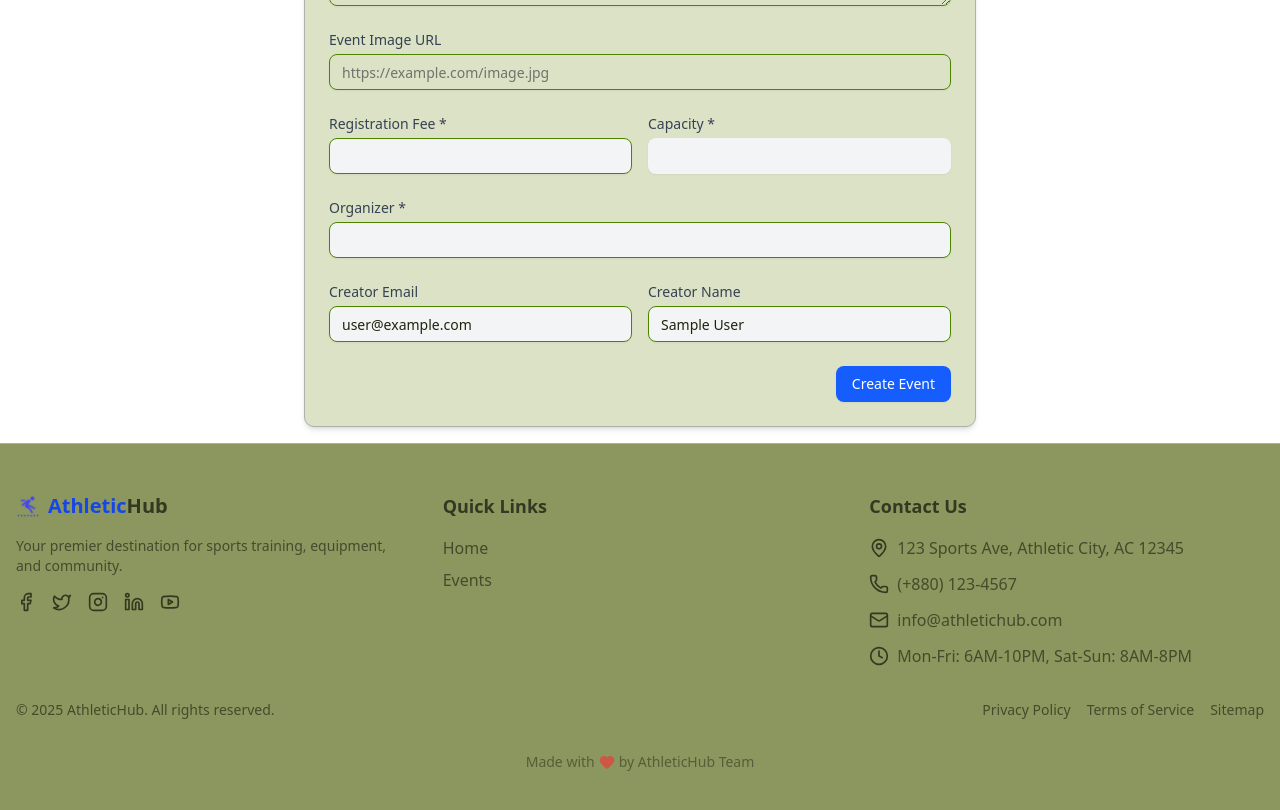
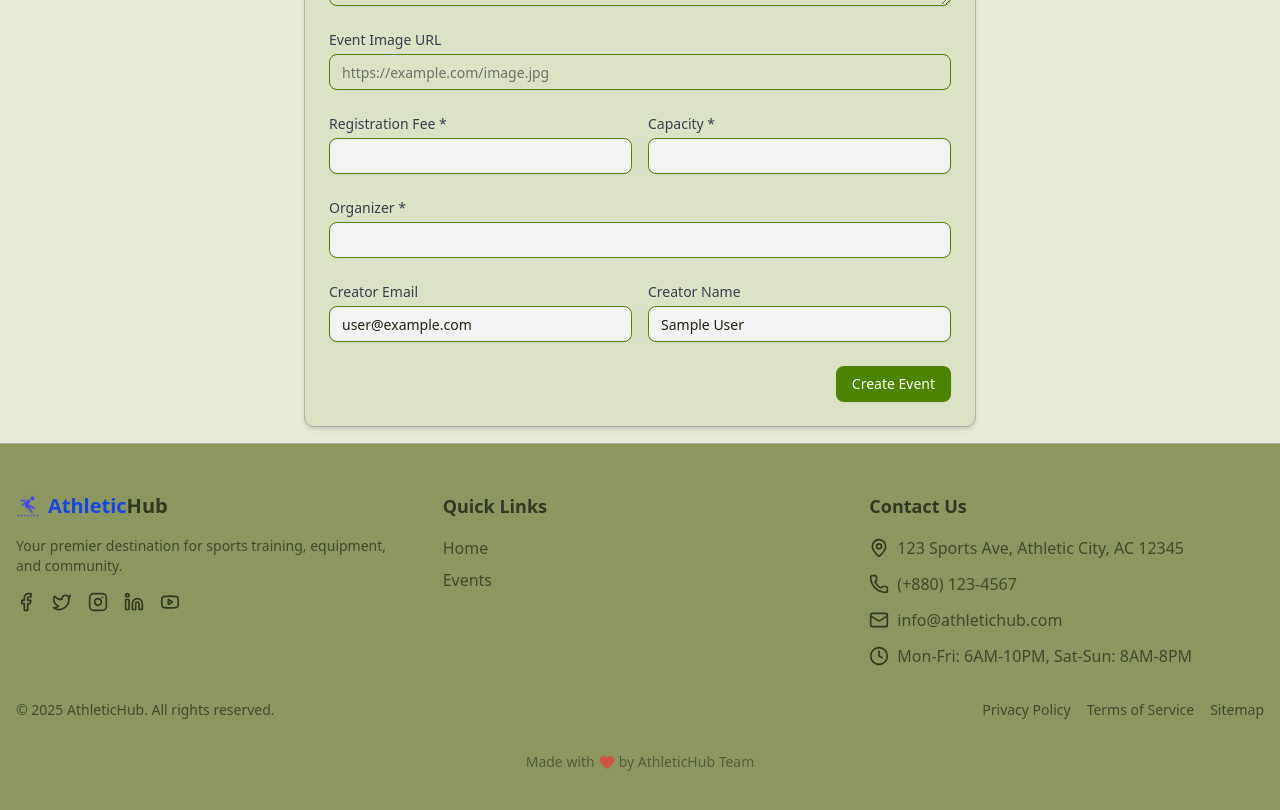
Before and after one commit to Jahid-Al-Hasan/athletic-hub-client, a React (Vite) app: page /create-event in a window 1280 px wide. Shown: the part 640-1450 px from the top of the page. Built offline with nearby package versions, Linux system fonts and the light colour scheme; no server answers; sample sign-in values are in the browser's storage.

Commit message:
background color and font correction

```diff
--- a/src/components/Banner/Banner.jsx
+++ b/src/components/Banner/Banner.jsx
@@ -44,28 +44,28 @@ export const Banner = () => {
               style={{ backgroundImage: `url(${event?.pictureUrl})` }}
             >
               {/* Dark overlay */}
-              <div className="absolute inset-0 bg-black/80" />
+              <div className="absolute inset-0 bg-black/60" />
 
               {/* Content container */}
               <div className="mx-auto relative z-10 h-full flex items-center justify-center text-center">
                 <div className="max-w-2xl space-y-6 text-white">
                   {/* Title */}
-                  <h1 className="animate__animated animate__fadeInDownBig text-4xl md:text-5xl font-bold tracking-tight">
+                  <h1 className="animate__animated animate__fadeInDownBig text-2xl md:text-3xl lg:text-4xl font-bold tracking-tight">
                     {event?.name}
                   </h1>
 
                   {/* Subtitle */}
                   <Badge
                     variant="outline"
-                    className="animate__animated animate__fadeInDownBig h-8 border-primary"
+                    className="animate__animated animate__fadeInDownBig h-7 lg:h-8 text-sm lg:text-base border-2 border-primary"
                   >
-                    <p className="text-xl text-muted-foreground">
+                    <p className="text-sm md:text-base lg:text-xl text-white">
                       {event?.category}
                     </p>
                   </Badge>
 
                   {/* Description */}
-                  <p className="animate__animated animate__fadeInUpBig text-lg">
+                  <p className="animate__animated animate__fadeInUpBig text-base lg:text-lg">
                     {event?.description}
                   </p>
 
@@ -73,7 +73,7 @@ export const Banner = () => {
                   <div className="animate__animated animate__fadeInUpBig flex flex-wrap justify-center gap-4 text-sm">
                     <div className="flex items-center gap-2">
                       <Calendar className="h-4 w-4" />
-                      <span>{event?.date.slice("T")[0]}</span>
+                      <span>{event?.date.split("T")[0]}</span>
                     </div>
                     {/* <div className="flex items-center gap-2">
                       <Clock className="h-4 w-4" />
--- a/src/layout/RootLayout.jsx
+++ b/src/layout/RootLayout.jsx
@@ -5,7 +5,7 @@ import Footer from "../components/Footer/Footer";
 
 const RootLayout = () => {
   return (
-    <div>
+    <div className="bg-background">
       <Navbar />
       <main>
         <Outlet />
--- a/src/pages/CreateEvent/CreateEvent.jsx
+++ b/src/pages/CreateEvent/CreateEvent.jsx
@@ -159,7 +159,7 @@ export default function CreateEvent() {
                 <Button
                   variant="outline"
                   id="date"
-                  className="w-48 justify-between font-normal border-primary"
+                  className="w-48 justify-between font-normal border-primary dark:border-primary"
                 >
                   {date ? date.toLocaleDateString() : "Select date"}
                   <ChevronDownIcon />
@@ -281,7 +281,7 @@ export default function CreateEvent() {
               id="capacity"
               name="capacity"
               type="number"
-              className="w-full bg-gray-100 dark:bg-gray-700"
+              className="w-full bg-gray-100 dark:bg-gray-700 border-primary"
               required
             />
           </div>
@@ -342,10 +342,7 @@ export default function CreateEvent() {
         </div>
 
         <div className="flex justify-end">
-          <Button
-            type="submit"
-            className="bg-blue-600 hover:bg-blue-700 dark:bg-blue-700 dark:hover:bg-blue-800 text-white cursor-pointer"
-          >
+          <Button type="submit" className="cursor-pointer">
             Create Event
           </Button>
         </div>
--- a/src/pages/Error/Error.jsx
+++ b/src/pages/Error/Error.jsx
@@ -1190,7 +1190,7 @@ const Error = () => {
           </div>
 
           <motion.p
-            className="text-xl mb-6"
+            className="text-base md:text-lg lg:text-xl mb-4 lg:mb-6"
             initial={{ y: 100, opacity: 0 }}
             animate={{ y: 0, opacity: 1 }}
             transition={{ duration: 0.6, delay: 0.2 }}
@@ -1205,7 +1205,7 @@ const Error = () => {
           >
             <Link
               to="/"
-              className="inline-block border-2 border-primary px-6 py-3 rounded-full shadow-md hover:bg-primary transition"
+              className="inline-block border-2 border-primary px-4 py-2 lg:px-6 lg:py-3 rounded-full shadow-md hover:bg-primary transition"
             >
               Go Back Home
             </Link>
--- a/src/pages/MyProfile/MyProfile.jsx
+++ b/src/pages/MyProfile/MyProfile.jsx
@@ -76,7 +76,7 @@ const MyProfile = () => {
   };
 
   return (
-    <div className="min-h-[calc(100vh-100px)] py-12 px-4 sm:px-6 lg:px-8">
+    <div className="min-h-[calc(100vh-100px)] bg-background py-12 px-4 sm:px-6 lg:px-8">
       <PageTitle title="Profile" />
       <Card className="max-w-4xl mx-auto">
         {/* Profile Header */}
```
